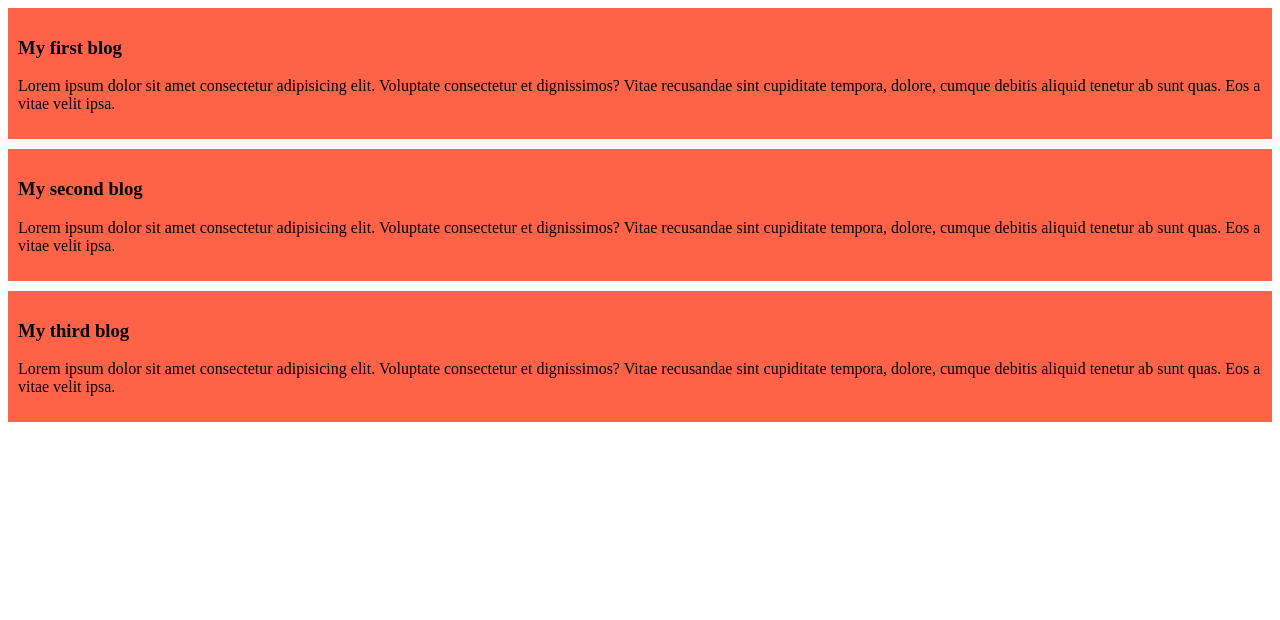
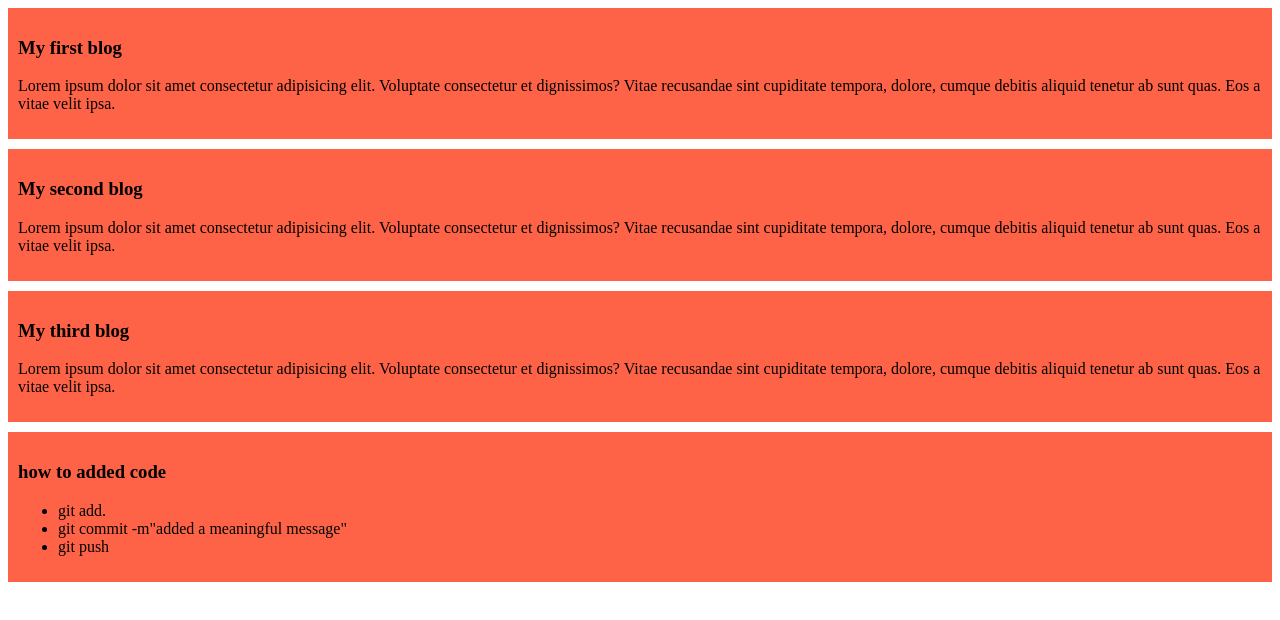
Before and after one commit to RintuWeb01/my-third-github-repo, a plain HTML site: page index.html in a window 1280 px wide. Drawn offline with Linux system fonts and the light colour scheme.

Commit message:
added my fourth blog

```diff
--- a/index.html
+++ b/index.html
@@ -20,5 +20,14 @@
         <p>Lorem ipsum dolor sit amet consectetur adipisicing elit. Voluptate consectetur et dignissimos? Vitae recusandae sint cupiditate tempora, dolore, cumque debitis aliquid tenetur ab sunt quas. Eos a vitae velit ipsa.</p>
     </div>
 
+    <div>
+        <h3>how to added code</h3>
+        <ul>
+            <li>git add.</li>
+            <li>git commit -m"added a meaningful message"</li>
+            <li>git push</li>
+        </ul>
+    </div>
+
 </body>
 </html>
```
